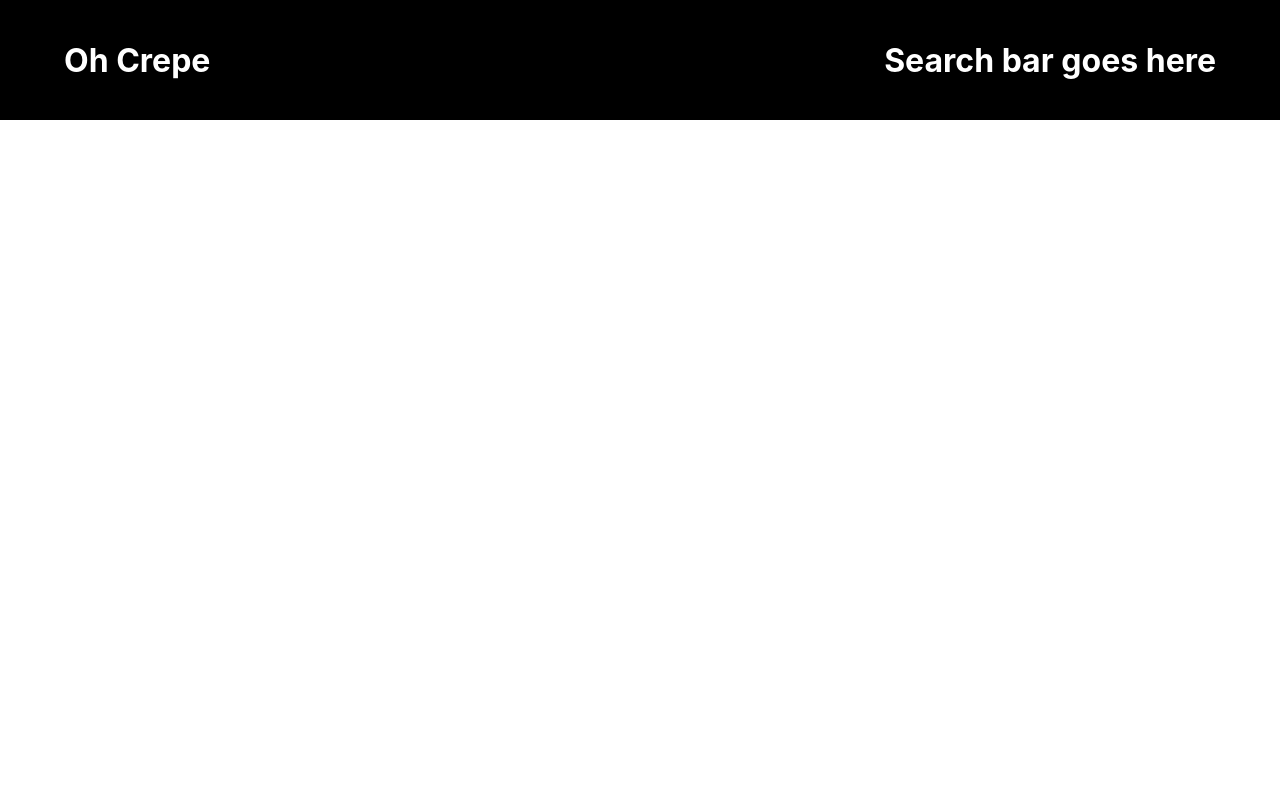
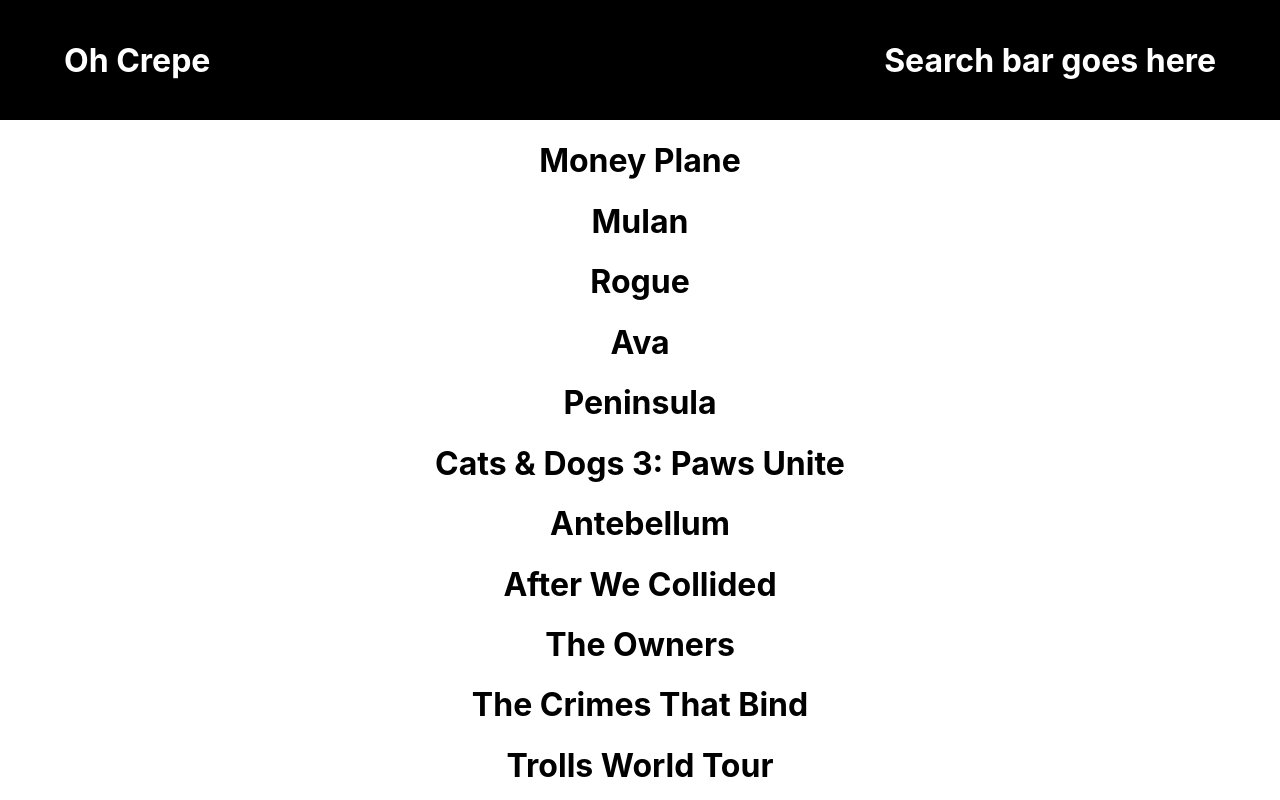
Before and after one commit to AnnaPete/oh-crepe, a React (Create React App) app: page / in a window 1280 px wide. Shown: the top 800 px of the page. Built offline with nearby package versions, Linux system fonts and the light colour scheme.

Commit message:
Display movie titles

```diff
--- a/src/Home/Home.jsx
+++ b/src/Home/Home.jsx
@@ -6,7 +6,9 @@
     return (
         <div className="home-page">
             {movieData.movies.map((movie, index) =>{
+                return (
                 <MovieTile movie={movie} key={index} />
+                )
             })}
         </div>
     )
--- a/src/MovieTile/MovieTile.jsx
+++ b/src/MovieTile/MovieTile.jsx
@@ -1,8 +1,9 @@
 import './MovieTile.css'
 
-function MovieTile() {
+function MovieTile( movie, key) {
+    const currentMovie = movie.movie
     return (
-        <h1>hello</h1>
+        <h1>{currentMovie.title}</h1>
     )
   }
 
```
